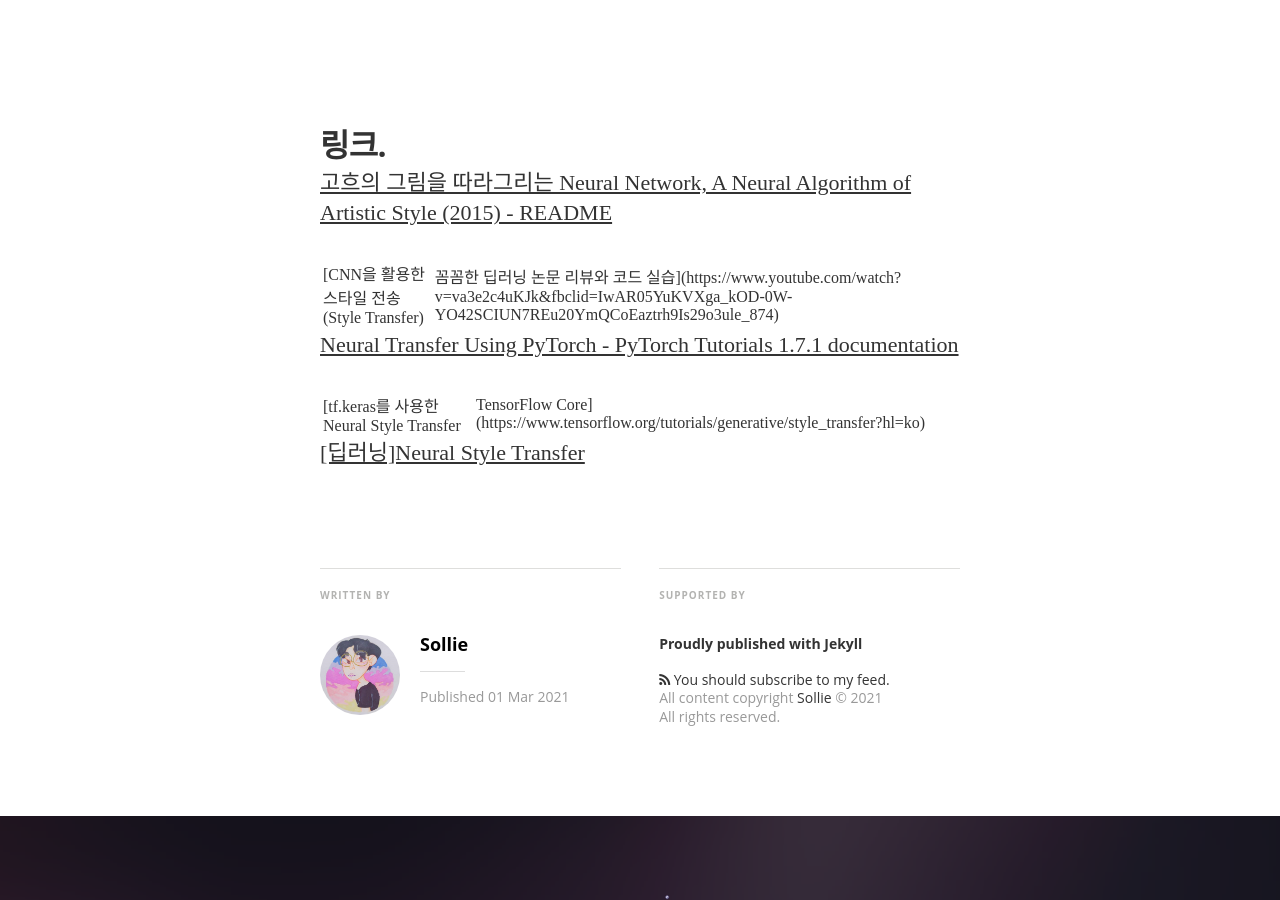
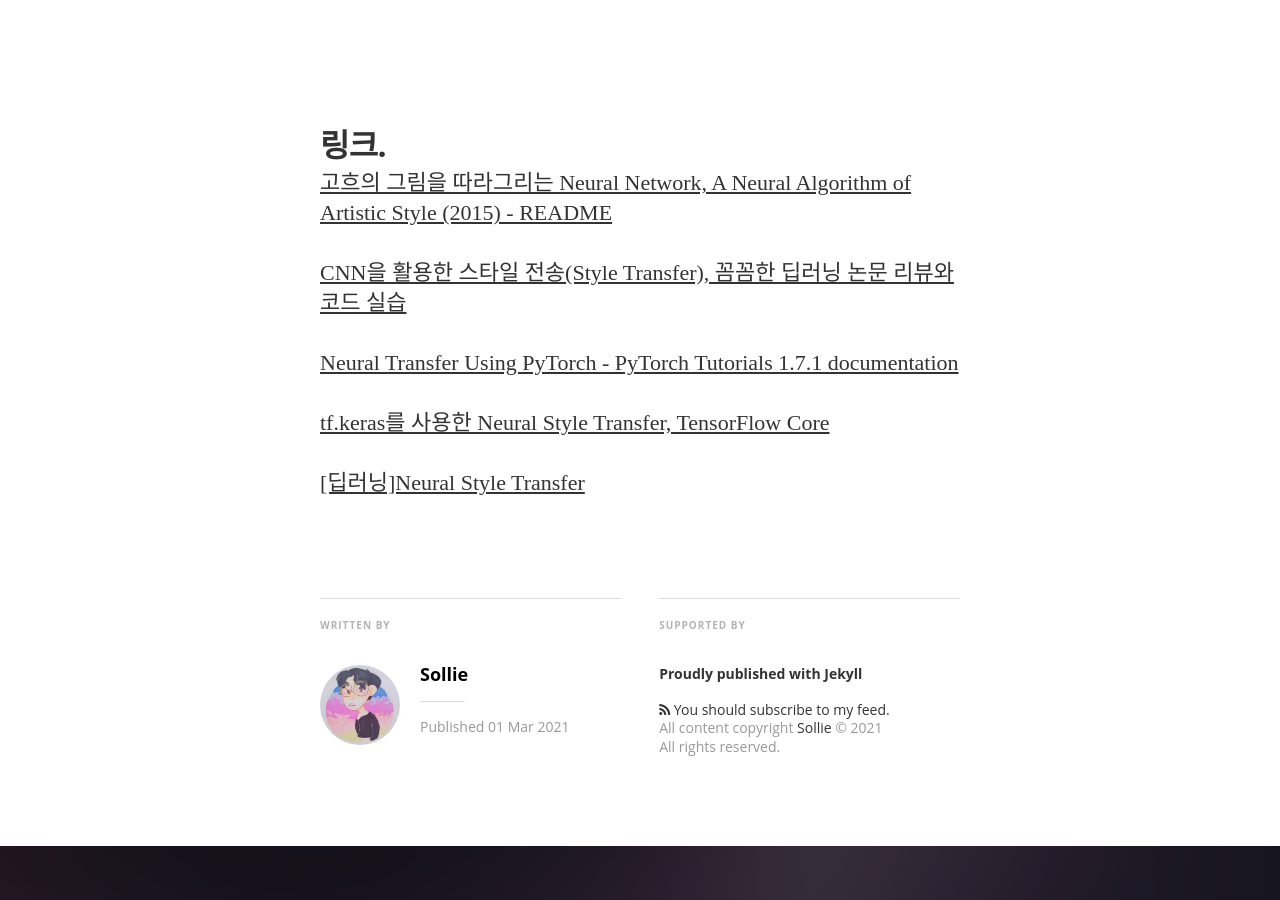
Before and after one commit to soline013/soline013.github.io, a Jekyll site: the page built from _posts/2021-03-01-Style-Transfer.md, in a window 1280 px wide and 900 px high, scrolled down 7606 px. Built offline with Jekyll 4.4.1, drawn with Linux system fonts in a browser that asks for light colours; nearby versions of some CDN libraries; some web fonts are replaced.

Commit message:
Change Style Transfer.md.

```diff
--- a/_posts/2021-03-01-Style-Transfer.md
+++ b/_posts/2021-03-01-Style-Transfer.md
@@ -131,10 +131,10 @@ Framework는 Tensorflow와 Pytorch를 모두 사용하였고, Result에서는 Te
 
 [고흐의 그림을 따라그리는 Neural Network, A Neural Algorithm of Artistic Style (2015) - README](http://sanghyukchun.github.io/92/)
 
-[CNN을 활용한 스타일 전송(Style Transfer) | 꼼꼼한 딥러닝 논문 리뷰와 코드 실습](https://www.youtube.com/watch?v=va3e2c4uKJk&fbclid=IwAR05YuKVXga_kOD-0W-YO42SCIUN7REu20YmQCoEaztrh9Is29o3ule_874)
+[CNN을 활용한 스타일 전송(Style Transfer), 꼼꼼한 딥러닝 논문 리뷰와 코드 실습](https://www.youtube.com/watch?v=va3e2c4uKJk&fbclid=IwAR05YuKVXga_kOD-0W-YO42SCIUN7REu20YmQCoEaztrh9Is29o3ule_874)
 
 [Neural Transfer Using PyTorch - PyTorch Tutorials 1.7.1 documentation](https://pytorch.org/tutorials/advanced/neural_style_tutorial.html)
 
-[tf.keras를 사용한 Neural Style Transfer | TensorFlow Core](https://www.tensorflow.org/tutorials/generative/style_transfer?hl=ko)
+[tf.keras를 사용한 Neural Style Transfer, TensorFlow Core](https://www.tensorflow.org/tutorials/generative/style_transfer?hl=ko)
 
 [[딥러닝]Neural Style Transfer](https://ssungkang.tistory.com/entry/%EB%94%A5%EB%9F%AC%EB%8B%9DNeural-Style-Transfer)
```
